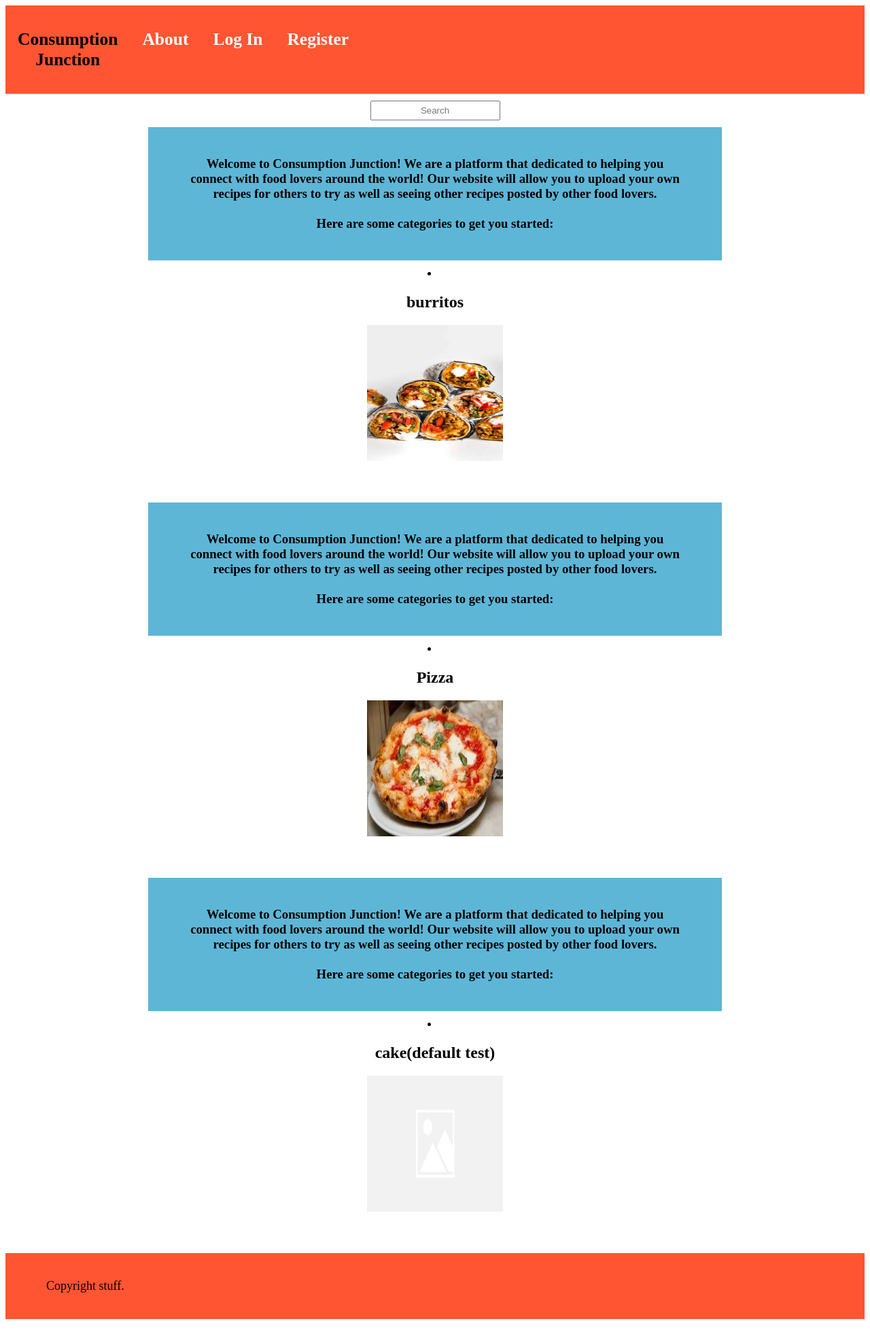
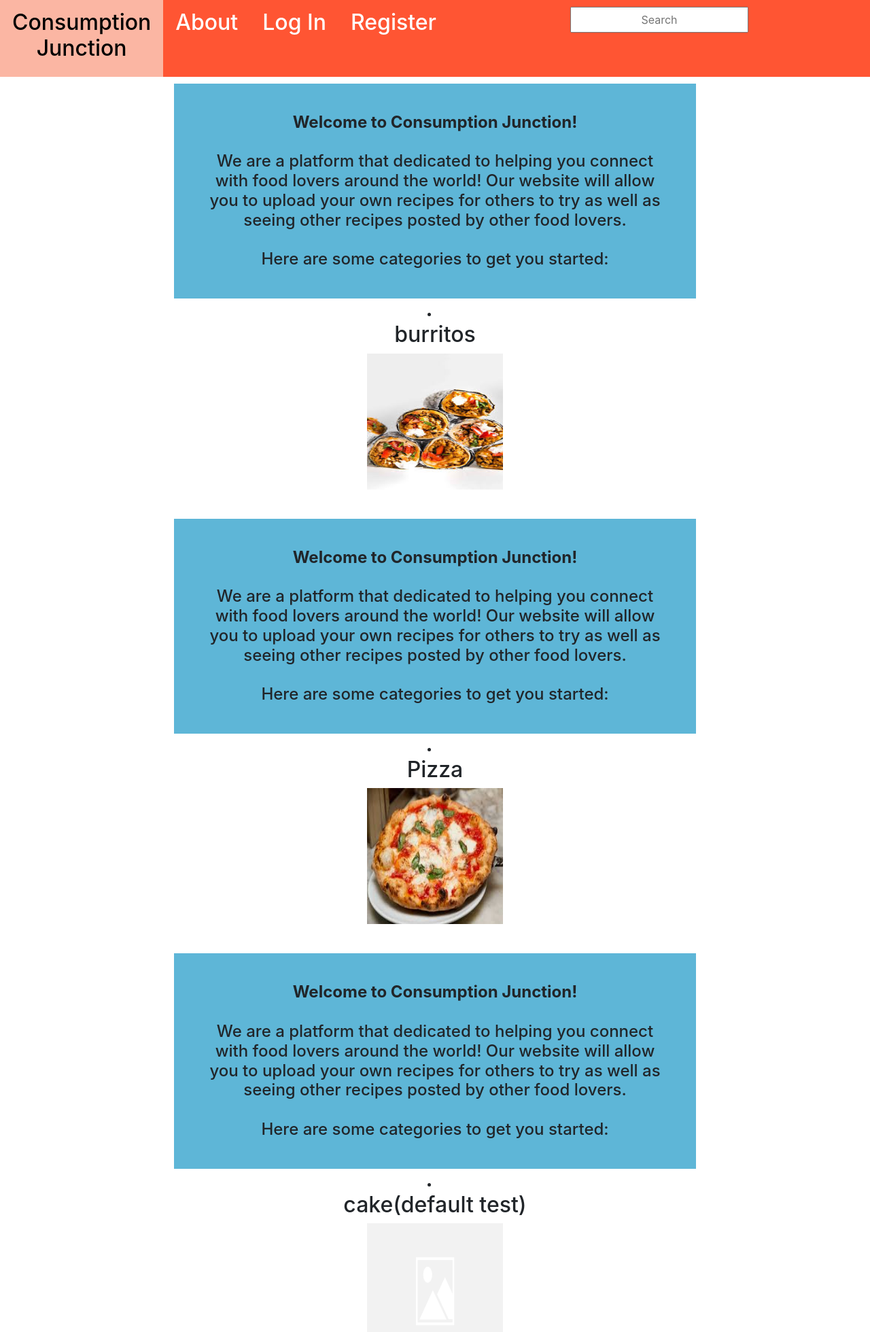
Before and after one commit to ArrDeeM/ConsumptionJunction, a Django app: page / in a window 1280 px wide. Shown: the top 1959 px of the page at 68% size. Run offline with Django 3.2, Linux system fonts and the light colour scheme; data comes from the database, SQL or seed files in the repository; some libraries are stand-ins or nearby versions.

Commit message:
updating html files and stylesheet

```diff
--- a/NewSite/recipes/static/recipes/StyleSheet.css
+++ b/NewSite/recipes/static/recipes/StyleSheet.css
@@ -47,3 +47,14 @@ p {
 	color: #FF5533;
 	padding: auto;
 }
+.intro {
+	overflow: hidden;
+	background-color: #5EB6D7;
+	text-align: center;
+	display:block;
+	text-align:center;
+	margin: 10px auto;
+	width: 60%;
+	border: 3px solid #5EB6D7;
+	padding: 40px;
+}
--- a/NewSite/recipes/templates/recipes/base.html
+++ b/NewSite/recipes/templates/recipes/base.html
@@ -1,5 +1,6 @@
 <!DOCTYPE html>
 <html>
+	<link rel="stylesheet" href="https://stackpath.bootstrapcdn.com/bootstrap/4.3.1/css/bootstrap.min.css" integrity="sha384-ggOyR0iXCbMQv3Xipma34MD+dH/1fQ784/j6cY/iJTQUOhcWr7x9JvoRxT2MZw1T" crossorigin="anonymous">
     <link rel="stylesheet" type="text/css" href="\static\recipes\StyleSheet.css">
     <title>Consumption Junction</title>
     {% load static %}
@@ -16,8 +17,8 @@
 				<a href = {% url 'login' %}><h2>Log In</h2></a>
 				<a href = {% url 'register' %}><h2>Register</h2></a>
 			{% endif %}
+			<input type="text" placeholder="Search" style="position:relative; margin:10px auto; display:block; padding:5px; text-align:center;">
 		</div>
-		<input type="text" placeholder="Search" style="position:relative; margin:10px auto; display:block; padding:5px; text-align:center;">
         <body>
             {% if messages %}
                 {% for messages in messages %}
--- a/NewSite/recipes/templates/recipes/index.html
+++ b/NewSite/recipes/templates/recipes/index.html
@@ -2,24 +2,14 @@
 {% block content %}
     {% for recipe in recipes %}
 
-	<style>
-		.intro {
-				overflow: hidden;
-				background-color: #5EB6D7;
-				text-align: center;
-				display:block;
-				text-align:center;
-				margin: 10px auto;
-				width: 60%;
-				border: 3px solid #5EB6D7;
-				padding: 40px;
-		}
-	</style>
 	<div>
-		<h3 class="intro">Welcome to Consumption Junction! We are a platform that dedicated to helping you <br>
-			connect with food lovers around the world! Our website will allow you to upload your own recipes for others to
-			try as well as seeing other recipes posted by other food lovers. <br><br> Here are some categories to get you started:
-		</h3>
+		<h4 class="intro"><b>Welcome to Consumption Junction!</b><br><br>
+		We are a platform that dedicated to
+		helping you connect with food lovers around the world! Our website will allow you to
+		upload your own recipes for others to try as well as seeing other recipes posted by other food lovers.
+		<br><br>
+		Here are some categories to get you started:
+		</h4>
 	</div>
 
 	<div style = "text-align:center;">
```
Also changed, not shown: NewSite/recipes/templates/recipes/aboutUs.html (+4 -33 lines).
